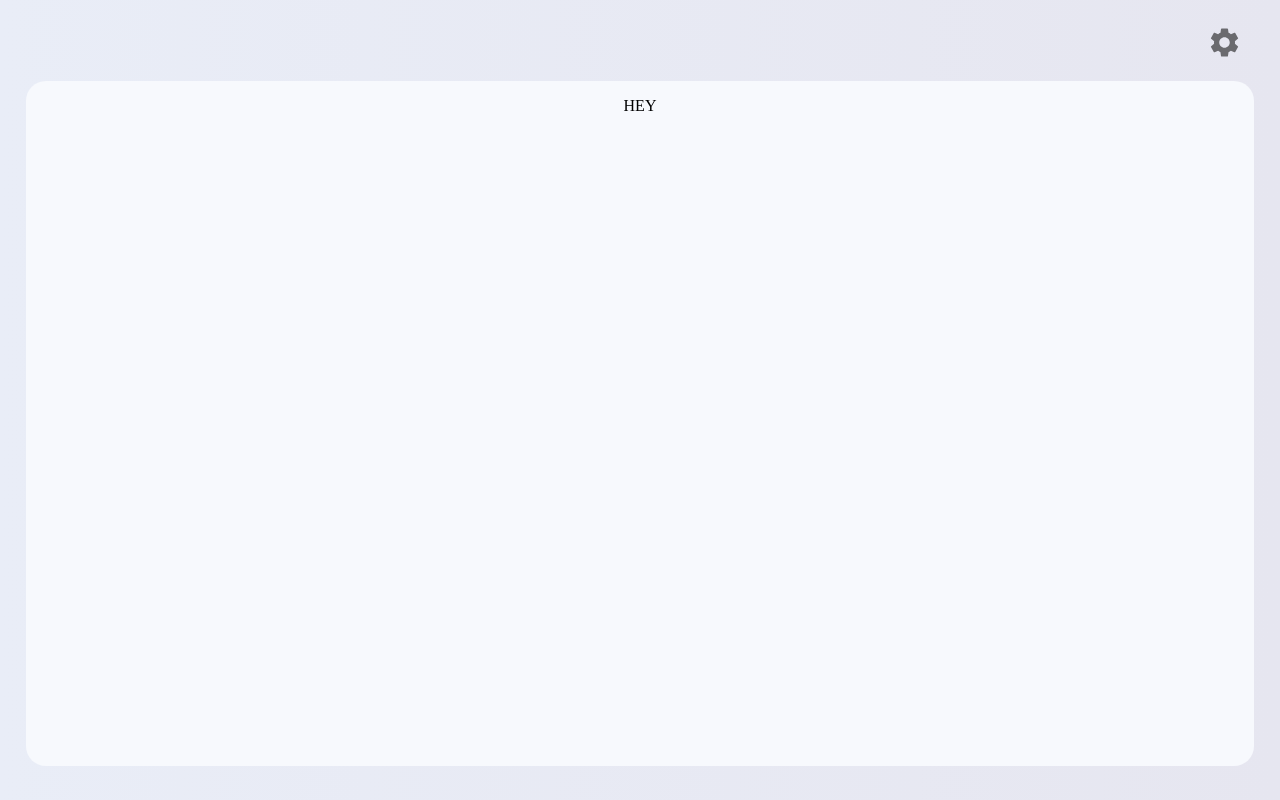
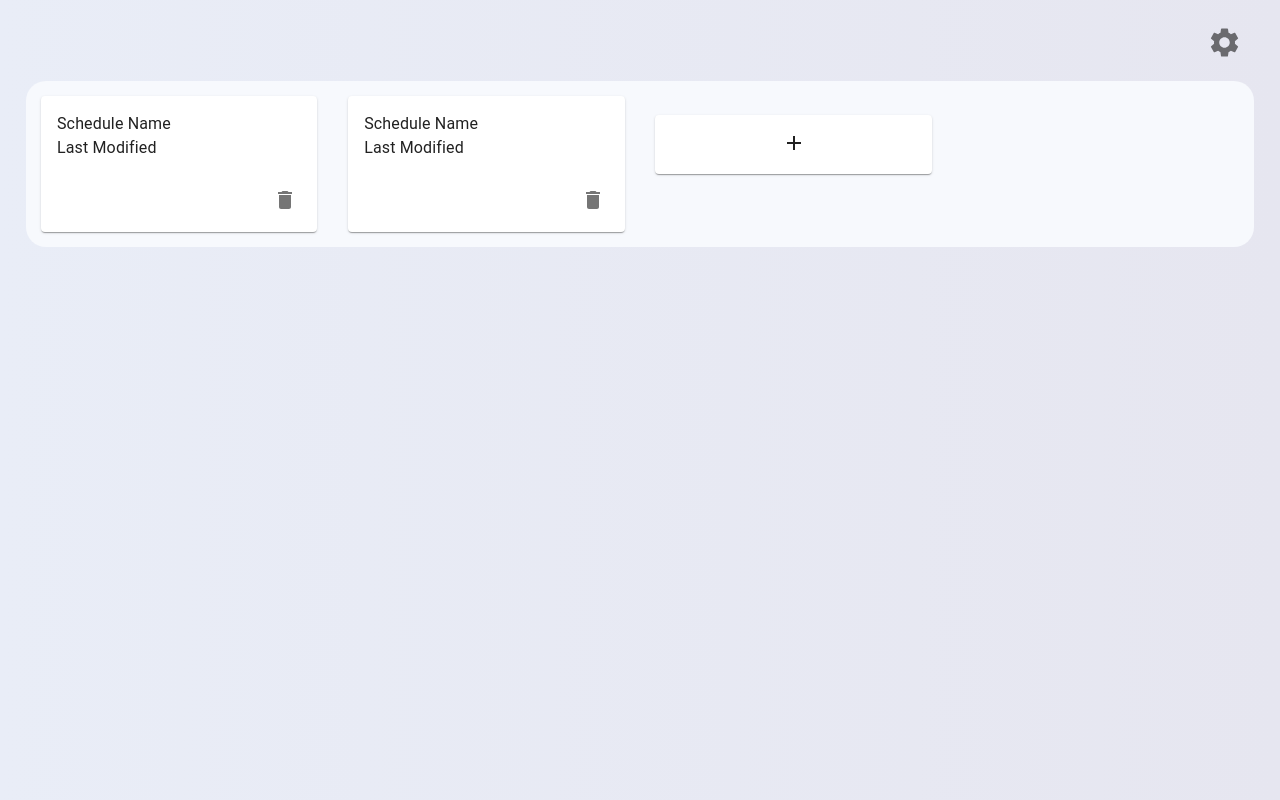
Before and after one commit to brandenphan/Schedule-Maker, a React (Create React App) app in the folder frontend/: page /Dashboard in a window 1280 px wide. Built offline with nearby package versions, Linux system fonts and the light colour scheme; no server answers; sample sign-in values are in the browser's storage.

Commit message:
Finished dashboard layout

```diff
--- a/frontend/src/App.js
+++ b/frontend/src/App.js
@@ -10,6 +10,7 @@ import Signup from "./UserAuth/Signup/Signup";
 import LandingPage from "./LandingPage";
 import DashboardPage from "./Dashboard/Dashboard";
 import ForgotPassword from "./UserAuth/ForgotPassword/ForgotPassword";
+import SchedulePage from "./SchedulePage/SchedulePage";
 
 function App() {
 	// const [data, setData] = React.useState();
@@ -29,6 +30,7 @@ function App() {
 					<Route path="/ForgotPassword" component={ForgotPassword} />
 
 					<PrivateRoute path="/Dashboard" component={DashboardPage} />
+					<PrivateRoute path="/SchedulePage" component={SchedulePage} />
 				</AuthProvider>
 			</Switch>
 		</Router>
--- a/frontend/src/Dashboard/Dashboard.js
+++ b/frontend/src/Dashboard/Dashboard.js
@@ -1,9 +1,10 @@
 import React from "react";
-import { Grid } from "@material-ui/core";
+import { Grid, Fade, Grow } from "@material-ui/core";
 // import { useAuth } from "../UserAuth/context/AuthContext";
 import styled from "styled-components";
 
 import SettingsMenu from "./SettingsMenu";
+import ScheduleCards from "./ScheduleCards";
 
 const BackgroundContainer = styled.div`
 	background: linear-gradient(to left, #e6e6f0, #e9edf7);
@@ -24,6 +25,7 @@ const Dashboard = () => {
 		<BackgroundContainer>
 			<Grid container>
 				<Grid item xs={12}>
+					<Fade in={true} timeout={1000}>
 						<Grid
 							container
 							justify="flex-end"
@@ -34,27 +36,25 @@ const Dashboard = () => {
 						>
 							<SettingsMenu />
 						</Grid>
+					</Fade>
 				</Grid>
 				<Grid
 					item
 					xs={12}
 					style={{ padding: "2%", height: "92%", marginTop: "-2%" }}
 				>
+					<Grow in={true} timeout={1000}>
 						<Grid
 							container
 							justify="center"
 							style={{
 								backgroundColor: "#f7f9fd",
 								borderRadius: "20px",
-							height: "100%",
 							}}
 						>
-						<p>HEY</p>
-						{/* <Grid item xs={3} style={{ backgroundColor: "black" }}></Grid>
-						<Grid item xs={3} style={{ backgroundColor: "blue" }}></Grid>
-						<Grid item xs={3} style={{ backgroundColor: "yellow" }}></Grid>
-						<Grid item xs={3} style={{ backgroundColor: "orange" }}></Grid> */}
+							<ScheduleCards />
 						</Grid>
+					</Grow>
 				</Grid>
 			</Grid>
 		</BackgroundContainer>
--- /dev/null
+++ b/frontend/src/Dashboard/ScheduleCards.js
@@ -0,0 +1,111 @@
+import {
+	Grid,
+	Zoom,
+	Card,
+	CardActionArea,
+	CardContent,
+	CardActions,
+	Typography,
+	IconButton,
+} from "@material-ui/core";
+import DeleteIcon from "@material-ui/icons/Delete";
+import AddIcon from "@material-ui/icons/Add";
+import { useHistory } from "react-router-dom";
+
+const ScheduleCards = () => {
+	const history = useHistory();
+	return (
+		<>
+			<Zoom in={true} timeout={800}>
+				<Grid item xs={3} style={{ borderRadius: "20px" }}>
+					<div
+						style={{
+							padding: "5%",
+						}}
+					>
+						<Card>
+							<CardActionArea
+								onClick={() => {
+									history.push("/SchedulePage");
+								}}
+							>
+								<CardContent>
+									<Typography>Schedule Name</Typography>
+									<Typography>Last Modified</Typography>
+								</CardContent>
+							</CardActionArea>
+							<CardActions style={{ float: "right", marginTop: "-3%" }}>
+								<IconButton>
+									<DeleteIcon />
+								</IconButton>
+							</CardActions>
+						</Card>
+					</div>
+				</Grid>
+			</Zoom>
+			<Zoom in={true} timeout={800}>
+				<Grid item xs={3} style={{ borderRadius: "20px" }}>
+					<div
+						style={{
+							padding: "5%",
+						}}
+					>
+						<Card>
+							<CardActionArea
+								onClick={() => {
+									history.push("/SchedulePage");
+								}}
+							>
+								<CardContent>
+									<Typography>Schedule Name</Typography>
+									<Typography>Last Modified</Typography>
+								</CardContent>
+							</CardActionArea>
+							<CardActions style={{ float: "right", marginTop: "-3%" }}>
+								<IconButton>
+									<DeleteIcon />
+								</IconButton>
+							</CardActions>
+						</Card>
+					</div>
+				</Grid>
+			</Zoom>
+			<Zoom in={true} timeout={800}>
+				<Grid
+					item
+					xs={3}
+					style={{
+						borderRadius: "20px",
+					}}
+				>
+					<div
+						style={{
+							padding: "5%",
+						}}
+					>
+						<Card
+							style={{
+								width: "100%",
+								textAlign: "center",
+								marginTop: "7%",
+							}}
+						>
+							<CardActionArea
+								onClick={() => {
+									console.log("ADD");
+								}}
+							>
+								<CardContent>
+									<AddIcon />
+								</CardContent>
+							</CardActionArea>
+						</Card>
+					</div>
+				</Grid>
+			</Zoom>
+			<Grid item xs={3}></Grid>
+		</>
+	);
+};
+
+export default ScheduleCards;
--- /dev/null
+++ b/frontend/src/SchedulePage/SchedulePage.js
@@ -0,0 +1,214 @@
+import {
+	Grid,
+	Fade,
+	Grow,
+	Table,
+	TableBody,
+	TableCell,
+	TableContainer,
+	TableHead,
+	TableRow,
+	Button,
+} from "@material-ui/core";
+import styled from "styled-components";
+import { useHistory } from "react-router-dom";
+import SettingsMenu from "../Dashboard/SettingsMenu";
+
+const BackgroundContainer = styled.div`
+	background: linear-gradient(to left, #e6e6f0, #e9edf7);
+	position: fixed;
+	display: flex;
+	width: 100%;
+	height: 100%;
+	top: 0px;
+	left: 0px;
+	z-index: 1000;
+	overflow-y: auto;
+`;
+
+const SchedulePage = () => {
+	const history = useHistory();
+	return (
+		<BackgroundContainer>
+			<Grid container>
+				<Grid item xs={2}>
+					<Fade in={true} timeout={1000}>
+						<Grid container justify="center" style={{ marginTop: "9%" }}>
+							<Button
+								variant="outlined"
+								style={{ borderColor: "#6a8fec", color: "#6a8fec" }}
+								onClick={() => {
+									history.push("/Dashboard");
+								}}
+							>
+								Home
+							</Button>
+						</Grid>
+					</Fade>
+				</Grid>
+				<Grid item xs={10}>
+					<Fade in={true} timeout={1000}>
+						<Grid
+							container
+							justify="flex-end"
+							style={{
+								marginTop: "1%",
+								marginLeft: "-2%",
+							}}
+						>
+							<Button style={{ color: "#6a8fec", marginTop: "0.5%" }}>
+								Add Item
+							</Button>
+							&nbsp;&nbsp;&nbsp;&nbsp;&nbsp;&nbsp;&nbsp;&nbsp;&nbsp;&nbsp;
+							<Button style={{ color: "#6a8fec", marginTop: "0.5%" }}>
+								Schedule Settings
+							</Button>
+							&nbsp;&nbsp;&nbsp;&nbsp;&nbsp;&nbsp;&nbsp;&nbsp;&nbsp;&nbsp;
+							<SettingsMenu />
+						</Grid>
+					</Fade>
+				</Grid>
+				<Grid
+					item
+					xs={12}
+					style={{ padding: "2%", height: "92%", marginTop: "-2%" }}
+				>
+					<Grow in={true} timeout={1000}>
+						<Grid
+							container
+							justify="center"
+							style={{
+								backgroundColor: "#f7f9fd",
+								borderRadius: "20px",
+							}}
+						>
+							<TableContainer>
+								<Table>
+									<TableHead>
+										<TableRow>
+											<TableCell
+												style={{ textAlign: "center", width: "3%" }}
+											></TableCell>
+											<TableCell style={{ textAlign: "center", width: "5%" }}>
+												Sunday
+											</TableCell>
+											<TableCell style={{ textAlign: "center", width: "5%" }}>
+												Monday
+											</TableCell>
+											<TableCell style={{ textAlign: "center", width: "5%" }}>
+												Tuesday
+											</TableCell>
+											<TableCell style={{ textAlign: "center", width: "5%" }}>
+												Wednesday
+											</TableCell>
+											<TableCell style={{ textAlign: "center", width: "5%" }}>
+												Thursday
+											</TableCell>
+											<TableCell style={{ textAlign: "center", width: "5%" }}>
+												Friday
+											</TableCell>
+											<TableCell style={{ textAlign: "center", width: "5%" }}>
+												Saturday
+											</TableCell>
+										</TableRow>
+									</TableHead>
+									<TableBody>
+										<TableRow>
+											<TableCell>8:00 AM</TableCell>
+											{/* <TableCell
+											style={{ backgroundColor: "black" }}
+											></TableCell> */}
+										</TableRow>
+										<TableRow>
+											<TableCell>8:30 AM</TableCell>
+										</TableRow>
+										<TableRow>
+											<TableCell>9:00 AM</TableCell>
+										</TableRow>
+										<TableRow>
+											<TableCell>9:30 AM</TableCell>
+										</TableRow>
+										<TableRow>
+											<TableCell>10:00 AM</TableCell>
+										</TableRow>
+										<TableRow>
+											<TableCell>10:30 AM</TableCell>
+										</TableRow>
+										<TableRow>
+											<TableCell>11:00 AM</TableCell>
+										</TableRow>
+										<TableRow>
+											<TableCell>11:30 AM</TableCell>
+										</TableRow>
+										<TableRow>
+											<TableCell>12:00 PM</TableCell>
+										</TableRow>
+										<TableRow>
+											<TableCell>12:30 PM</TableCell>
+										</TableRow>
+										<TableRow>
+											<TableCell>1:00 PM</TableCell>
+										</TableRow>
+										<TableRow>
+											<TableCell>1:30 PM</TableCell>
+										</TableRow>
+										<TableRow>
+											<TableCell>2:00 PM</TableCell>
+										</TableRow>
+										<TableRow>
+											<TableCell>2:30 PM</TableCell>
+										</TableRow>
+										<TableRow>
+											<TableCell>3:00 PM</TableCell>
+										</TableRow>
+										<TableRow>
+											<TableCell>3:30 PM</TableCell>
+										</TableRow>
+										<TableRow>
+											<TableCell>4:00 PM</TableCell>
+										</TableRow>
+										<TableRow>
+											<TableCell>4:30 PM</TableCell>
+										</TableRow>
+										<TableRow>
+											<TableCell>5:00 PM</TableCell>
+										</TableRow>
+										<TableRow>
+											<TableCell>5:30 PM</TableCell>
+										</TableRow>
+										<TableRow>
+											<TableCell>6:00 PM</TableCell>
+										</TableRow>
+										<TableRow>
+											<TableCell>6:30 PM</TableCell>
+										</TableRow>
+										<TableRow>
+											<TableCell>7:00 PM</TableCell>
+										</TableRow>
+										<TableRow>
+											<TableCell>7:30 PM</TableCell>
+										</TableRow>
+										<TableRow>
+											<TableCell>8:00 PM</TableCell>
+										</TableRow>
+										<TableRow>
+											<TableCell>8:30 PM</TableCell>
+										</TableRow>
+										<TableRow>
+											<TableCell style={{ borderBottom: "white" }}>
+												9:00 PM
+											</TableCell>
+										</TableRow>
+									</TableBody>
+								</Table>
+							</TableContainer>
+						</Grid>
+					</Grow>
+					&nbsp;
+				</Grid>
+			</Grid>
+		</BackgroundContainer>
+	);
+};
+
+export default SchedulePage;
```
Also changed, not shown: 1 other file (tests, documents, lock files or other folders). Lines whose indentation alone changed are shown as unchanged.
